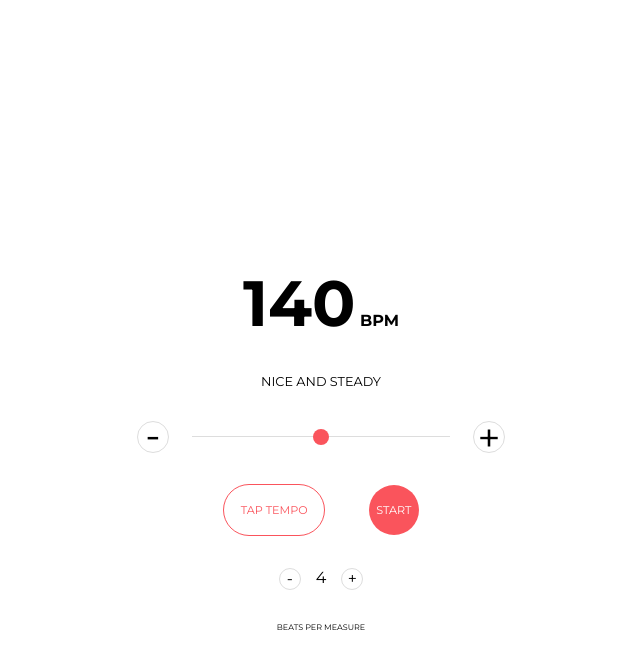
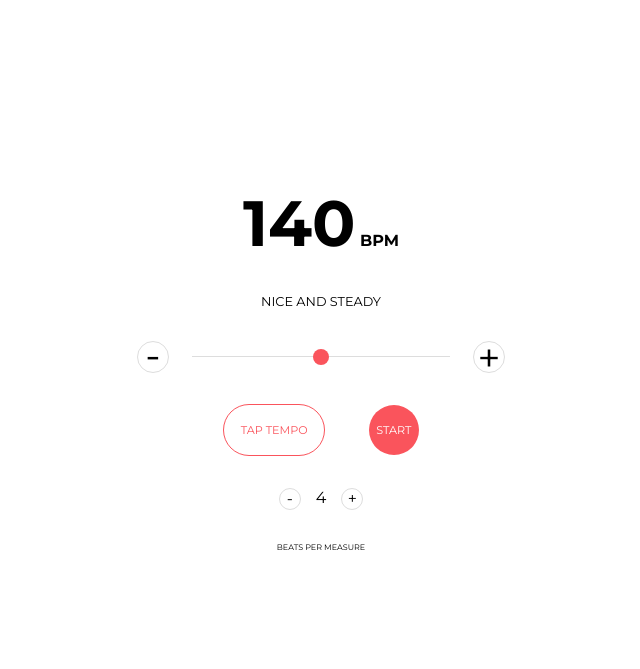
Before and after one commit to joelytin/TuneTopia, a Flask app: page /metronome in a window 1280 px wide. Shown: the part 318-987 px from the top of the page, without its empty margins (319-959 px from the left). Run offline with Flask 3, Linux system fonts and the light colour scheme; parts of the project's set-up code (start-up, migrations or seed data) failed here and were passed over.

Commit message:
Fix styling

```diff
--- a/static/css/about-styles.css
+++ b/static/css/about-styles.css
@@ -2,7 +2,7 @@ section {
     display: flex;
     flex-direction: column;
     align-items: center;
-    height: 100vh;
+    /* height: 100vh; */
 }
 
 .title {
--- a/static/css/base-styles.css
+++ b/static/css/base-styles.css
@@ -145,6 +145,7 @@ nav a {
    z-index: 1;
    /* Ensure the content starts below the header */
    margin-top: 5rem; /* Adjust this value to match the height of your nav */
+   margin-bottom: 5rem;
    /* Set a min-height to make all content areas uniform */
    min-height: calc(100vh - 10rem); /* 18rem = 5rem (nav) + 13rem (footer) */
 }
--- a/static/css/home-styles.css
+++ b/static/css/home-styles.css
@@ -3,7 +3,6 @@ main {
     flex-direction: column;
     align-items: center;
     justify-content: center;
-    height: 100vh;
 }
 
 .profile-img {
--- a/static/css/metronome-styles.css
+++ b/static/css/metronome-styles.css
@@ -2,7 +2,7 @@
     display: flex;
     align-items: center;
     justify-content: center;
-    height: 100vh;
+    /* height: 100vh; */
 }
 
 .metronome {
--- a/static/css/new-user-styles.css
+++ b/static/css/new-user-styles.css
@@ -2,9 +2,8 @@ section {
    display: flex;
    flex-direction: column;
    align-items: center;
-   /* height: 100vh; */
+   height: 100vh;
    height: auto;
-   /* background: lightgreen; */
 }
 
 .title {
--- a/static/css/recommend-styles.css
+++ b/static/css/recommend-styles.css
@@ -2,7 +2,7 @@ section {
     display: flex;
     flex-direction: column;
     align-items: center;
-    height: 100vh;
+    /* height: 100vh; */
 }
 
 .long-time-user-container, .new-user-container {
```
